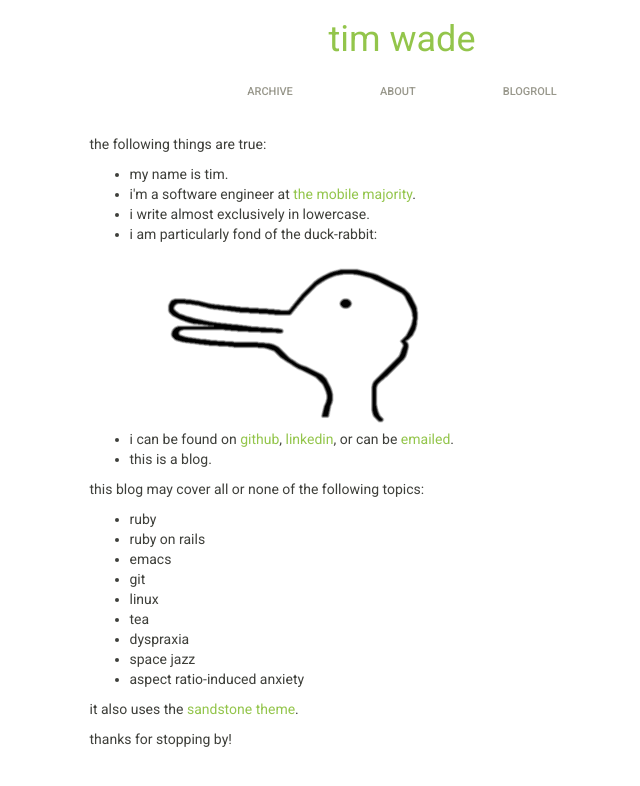
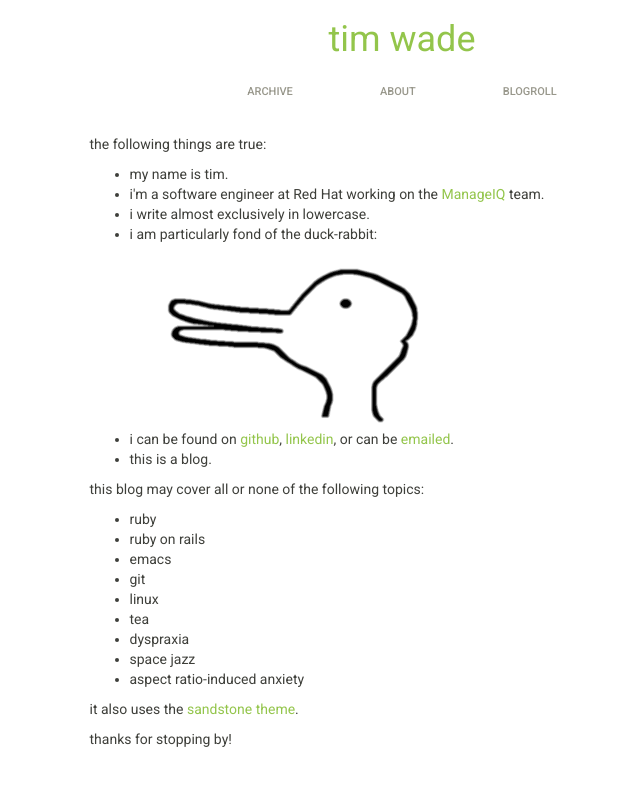
Before and after one commit to imtayadeway/imtayadeway.github.io, a Jekyll site: the page built from about/index.html, in a window 1280 px wide. Shown: the top 786 px of the page, without its empty margins (238-878 px from the left). Built offline with Jekyll 4.4.1, drawn with Linux system fonts in a browser that asks for light colours; Markdown is read by kramdown in place of the engine named in the settings.

Commit message:
change my job!

```diff
--- a/about/index.html
+++ b/about/index.html
@@ -6,8 +6,8 @@ title: about me
 <p>the following things are true:
   <ul>
     <li>my name is tim.</li>
-    <li>i'm a software engineer at
-      <a href="http://www.majority.co">the mobile majority</a>.
+    <li>i'm a software engineer at Red Hat working on the
+      <a href="http://manageiq.org">ManageIQ</a> team.
     </li>
     <li>i write almost exclusively in lowercase.</li>
     <li>i am particularly fond of the duck-rabbit:</li>
```
